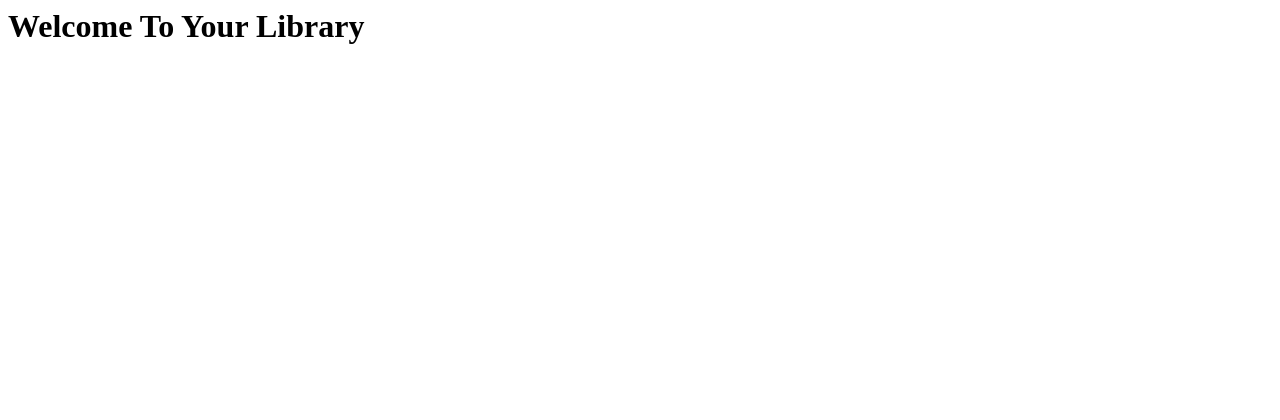
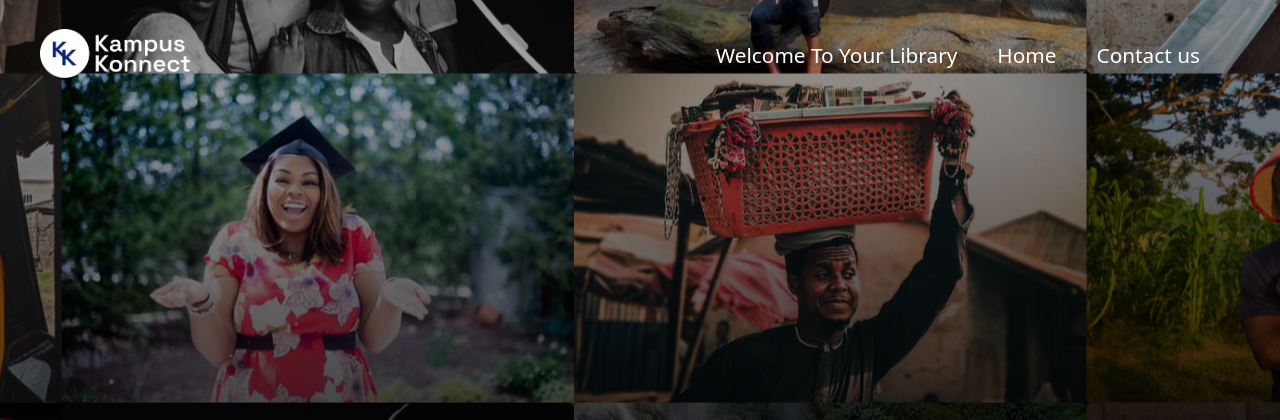
Before and after one commit to zuri-training/kk-platform, a Django app: page /Library/ in a window 1280 px wide. Shown: the top 420 px of the page. Run offline with Django 4.2, Linux system fonts and the light colour scheme.

Commit message:
Library Feature Updated

```diff
--- a/userapp/templates/library.html
+++ b/userapp/templates/library.html
@@ -1,3 +1,70 @@
 <!-- @format -->
+{% load static %}
+<!DOCTYPE html>
+<html lang="en">
+	<head>
+		<meta charset="utf-8" />
+		<meta name="viewport" content="width=device-width, initial-scale=1" />
+		<title>Library</title>
+		<link
+			href="https://cdn.jsdelivr.net/npm/bootstrap@5.2.0/dist/css/bootstrap.min.css"
+			rel="stylesheet"
+			integrity="sha384-gH2yIJqKdNHPEq0n4Mqa/HGKIhSkIHeL5AyhkYV8i59U5AR6csBvApHHNl/vI1Bx"
+			crossorigin="anonymous"
+		/>
+		<link rel='stylesheet' href='{% static 'styles/stylesheet1.css' %}'
+		type='text/css' type='text/css'> {% load static %}
+	</head>
+	<body>
+		<div class="container1b" style="padding: 40px">
+			<div>
+				<a href="{% url 'Home' %}"
+					><img
+						src="{% static 'styles/images/Frame 2.png' %}"
+						alt="Kampus Konnect Logo"
+				/></a>
+			</div>
+			<div class="container1binner">
+				<p>Welcome To Your Library</p>
+				<p>
+					<a href="{% url 'Home'%}" style="color: white; text-decoration: none"
+						>Home</a
+					>
+				</p>
+				<p>
+					<a href="{% url 'Home'%}" style="color: white; text-decoration: none"
+						>Contact us</a
+					>
+				</p>
+			</div>
+		</div>
 
-<h1>Welcome To Your Library</h1>
+		<div>
+			{% for x in videoall %}
+			<div class="videouploadsection" style="text-align: center">
+				<video style="width: 70%; height: 70%" controls preload autoplay>
+					<source src="{{ x.video.url}}" type="video/mp4" />
+				</video>
+				<div>
+					<h1 style="color: white" class="text-center" mt-2 mb-1>
+						{{ x.Title }}
+					</h1>
+				</div>
+
+				<div>
+					<p class="text-center" mt-2 mb-1>{{ x.Date_Time }}</p>
+				</div>
+
+				<h3 style="color: white" class="text-center" mt-2 mb-1>
+					{{ x.Video_description }}
+				</h3>
+			</div>
+			{% endfor %}
+		</div>
+		<script
+			src="https://cdn.jsdelivr.net/npm/bootstrap@5.2.0/dist/js/bootstrap.bundle.min.js"
+			integrity="sha384-A3rJD856KowSb7dwlZdYEkO39Gagi7vIsF0jrRAoQmDKKtQBHUuLZ9AsSv4jD4Xa"
+			crossorigin="anonymous"
+		></script>
+	</body>
+</html>
--- a/userapp/templates/sidebar.html
+++ b/userapp/templates/sidebar.html
@@ -29,7 +29,7 @@
 					<span class="sidebar__item-text">Home</span>
 				</p>
 			</a>
-			<a class="sidebar__item" href="{% url 'Home' %}">
+			<a class="sidebar__item" href="{% url 'library' %}">
 				<p>
 					<span class="icon">
 						<svg
@@ -116,7 +116,7 @@
 		<hr />
 
 		<div>
-			<a class="sidebar__item" href="{% url 'Home' %}">
+			<a class="sidebar__item" href="{% url 'library' %}">
 				<p>
 					<span class="icon">
 						<svg
--- a/userapp/views.py
+++ b/userapp/views.py
@@ -138,4 +138,5 @@
 # Library functio below
 
 def Library(request):
-    return render(request, "library.html")
+    videoall = Video_Files.objects.all()
+    return render(request, "library.html", context={"videoall": videoall})
```
